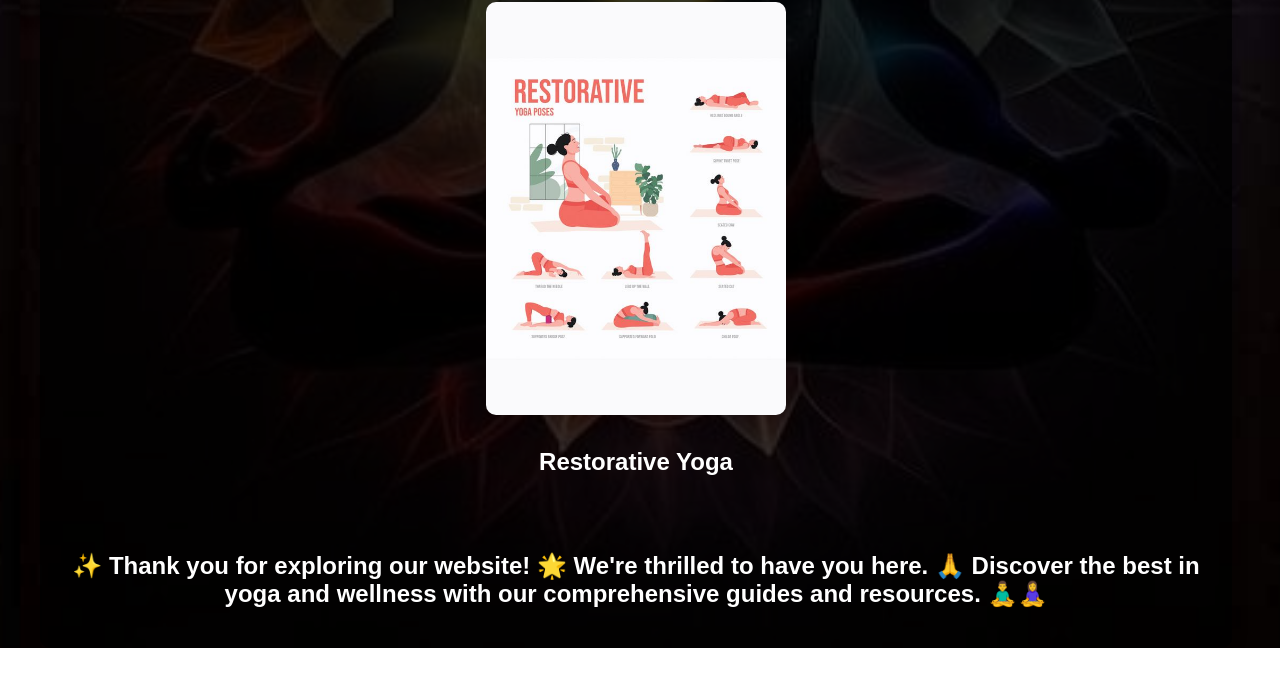
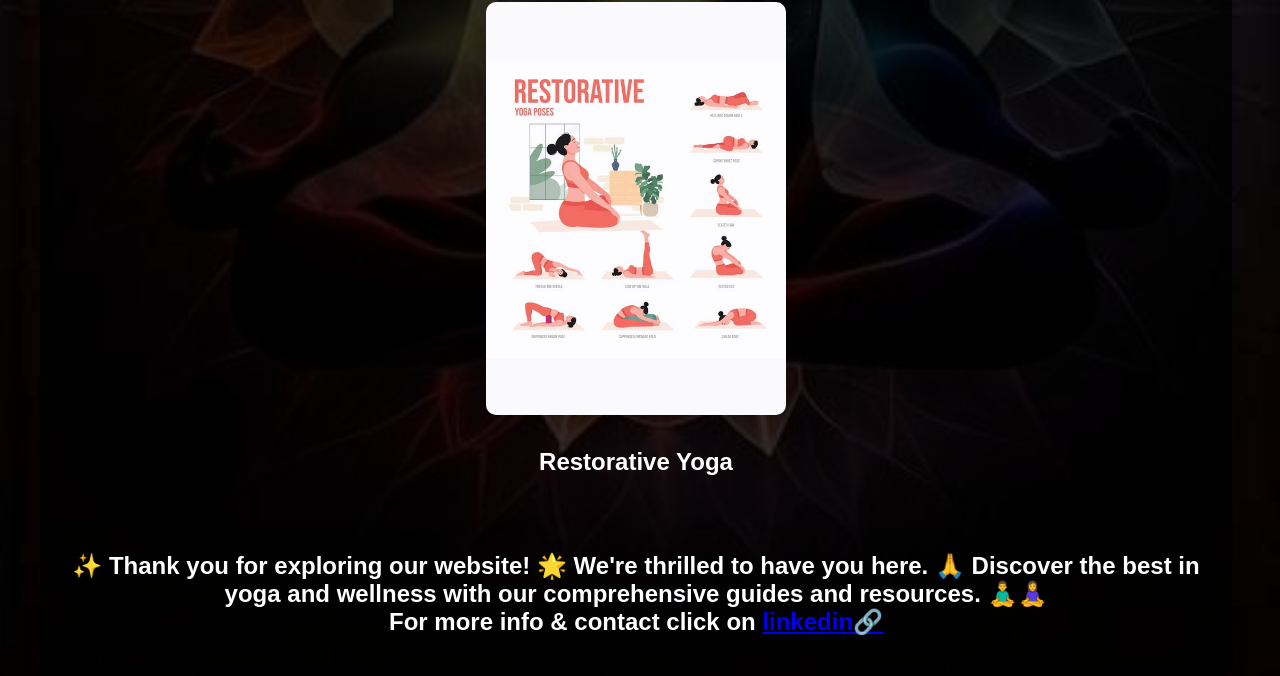
Before and after one commit to Amrukoparkar/YOgA-EasE, a plain HTML site: page yoga-types.html in a window 1280 px wide. Shown: the part 2615-3291 px from the top of the page. Before the commit the page ends 3263 px from the top, so only its background shows below. Drawn offline with Linux system fonts and the light colour scheme.

Commit message:
Update yoga-types.html

```diff
--- a/yoga-types.html
+++ b/yoga-types.html
@@ -102,7 +102,7 @@
         <br>
     <br>
     <div class="amruta">
-        <h2>✨ Thank you for exploring our website! 🌟 We're thrilled to have you here. 🙏 Discover the best in yoga and wellness with our comprehensive guides and resources. 🧘‍♂️🧘‍♀️</h2>
+        <h2>✨ Thank you for exploring our website! 🌟 We're thrilled to have you here. 🙏 Discover the best in yoga and wellness with our comprehensive guides and resources. 🧘‍♂️🧘‍♀️ <br>For more info & contact click on <a href="www.linkedin.com/in/amruta-koparkar-415862294">linkedin🔗</a> </h2>
     </div>
     </div>
 
```
